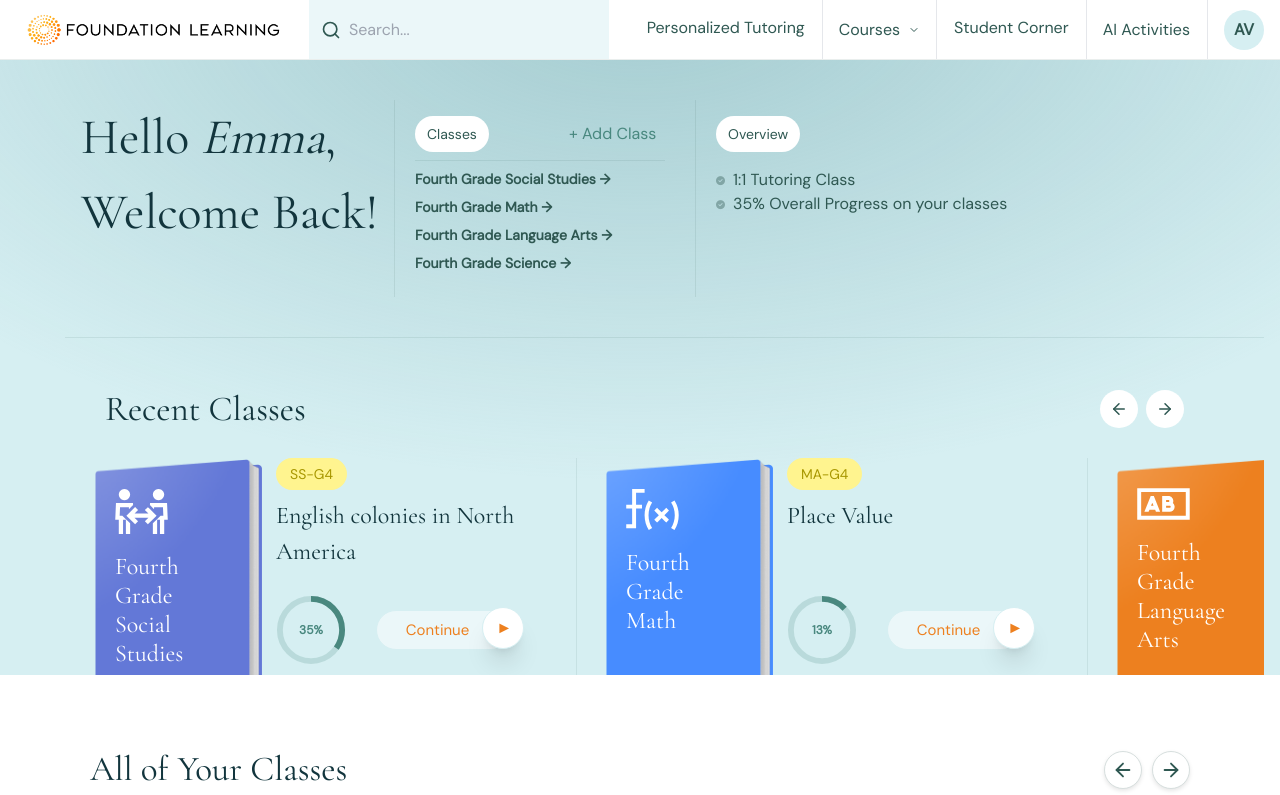
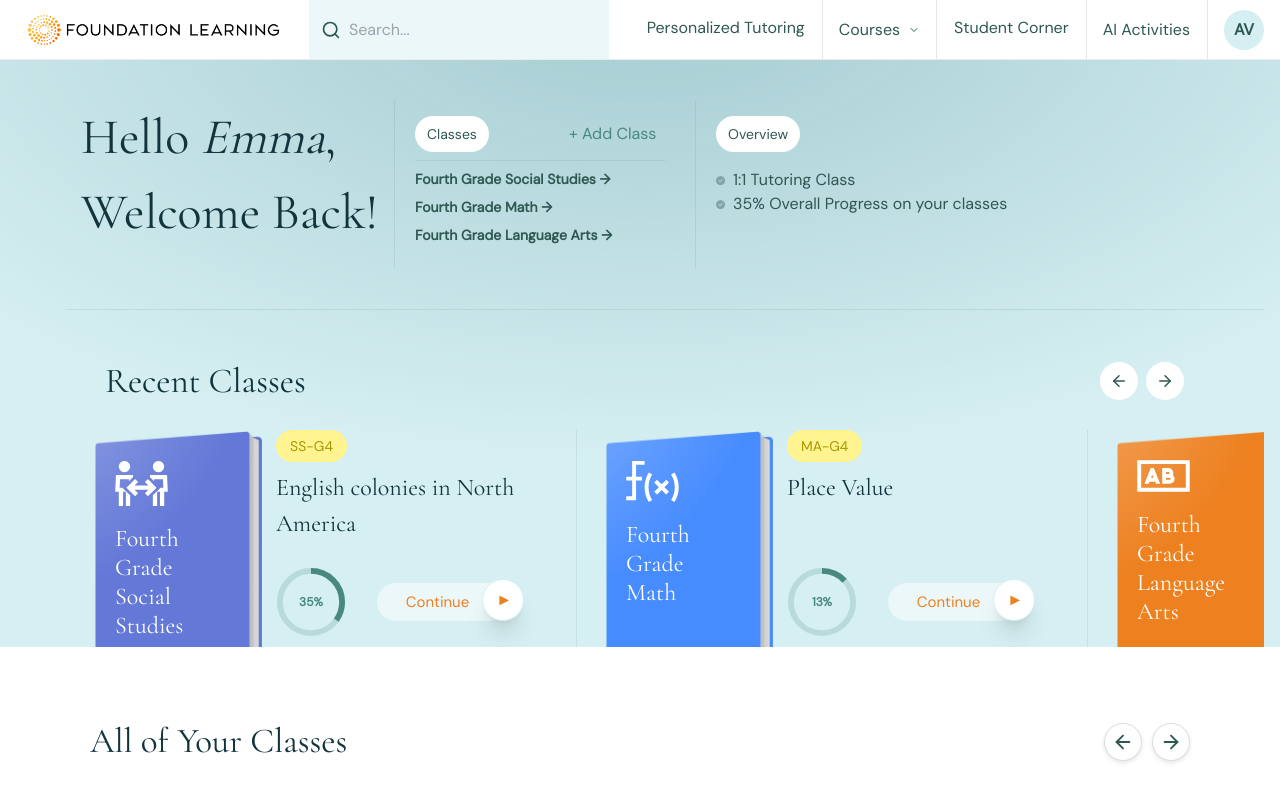
Before and after one commit to pulakkar333/Foundation_learning, a Next.js app: page / in a window 1280 px wide. Shown: the top 795 px of the page. Built offline with nearby package versions, Linux system fonts and the light colour scheme.

Commit message:
complete

```diff
--- a/src/components/heroSection.tsx
+++ b/src/components/heroSection.tsx
@@ -30,15 +30,7 @@ const classes = [
     code: "SCI-G4",
     svgIcon: "/logo/input-text.svg",
   },
-  {
-    title: "Fourth Grade Science",
-    progress: 35,
-    color: "bg-indigo-500",
-    topic: "English Colonies",
-    images: ["/logo/cover-back.png", "/logo/pages.png", "/logo/Frame_1.png"],
-    code: "SS-G4",
-    svgIcon: "/logo/people-arrows.svg",
-  },
+
 ];
 
 export default function HeroSection() {
```
